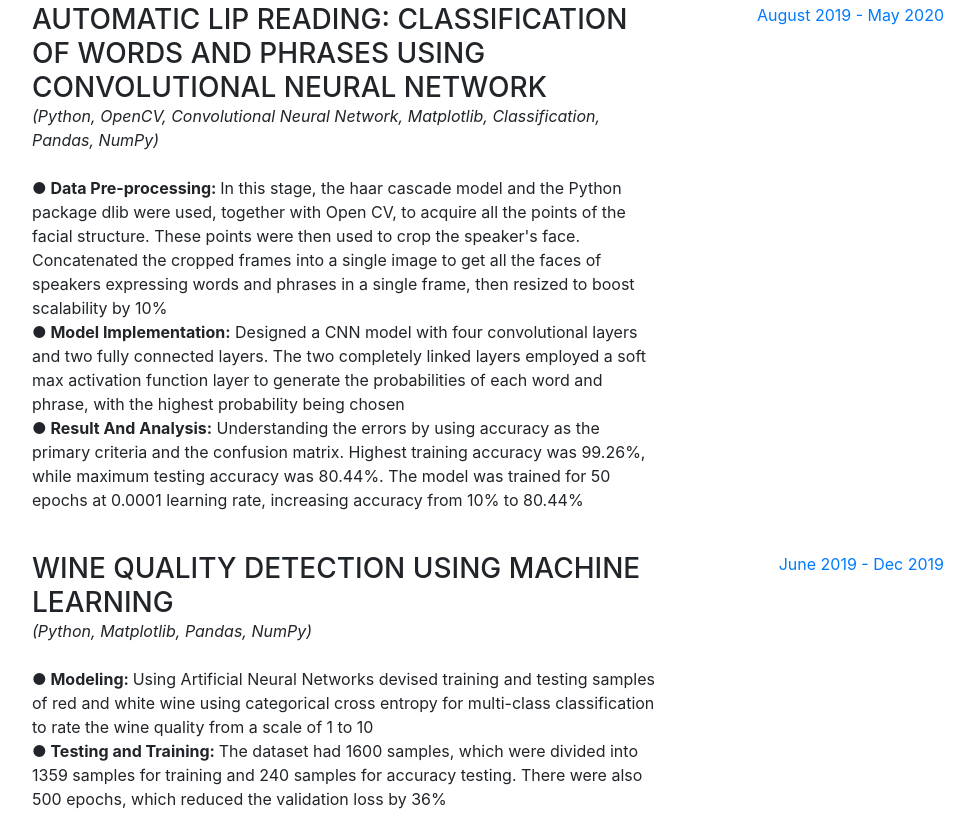
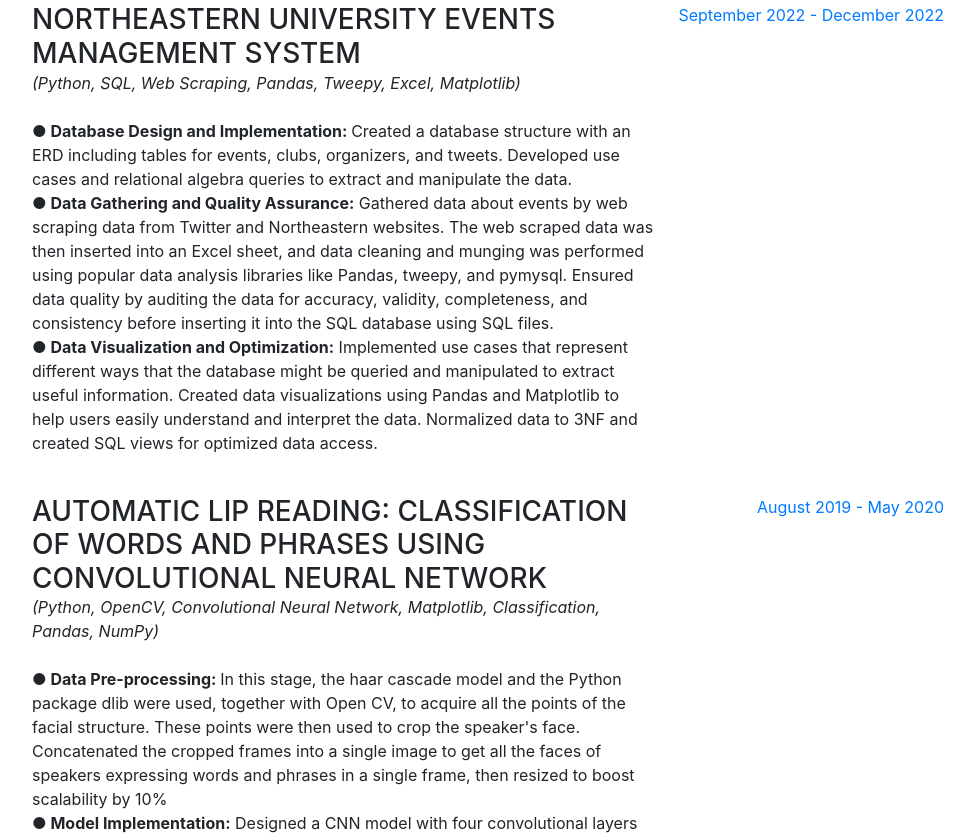
Before and after one commit to Poornachandra77/poornachandrakongaraportfolio, a website with bundled scripts: page index.html in a window 1280 px wide. Shown: the part 2531-3370 px from the top of the page, without its empty margins (288-1263 px from the left). Built offline with nearby package versions, Linux system fonts and the light colour scheme; a web font is replaced by a local one.

Commit message:
March 17 Chnages

```diff
--- a/index.html
+++ b/index.html
@@ -201,7 +201,21 @@
       <section class="resume-section p-3 p-lg-5 d-flex flex-column" id="projects">
         <div class="my-auto">
           <h2 class="mb-5">Projects</h2>
-
+          <div class="resume-item d-flex flex-column flex-md-row">
+            <div class="resume-content mr-auto">
+              <h3 class="mb-0">Northeastern University Events Management System </h3>
+              <div><em>(Python, SQL, Web Scraping, Pandas, Tweepy, Excel, Matplotlib)</em><br><br>
+                <b>● Database Design and Implementation: </b>	Created a database structure with an ERD including tables for events, clubs, organizers, and tweets. Developed use cases and relational algebra queries to extract and manipulate the data.<br>
+                <b>● Data Gathering and Quality Assurance:</b> Gathered data about events by web scraping data from Twitter and Northeastern websites. The web scraped data was then inserted into an Excel sheet, and data cleaning and munging was performed using popular data analysis libraries like Pandas, tweepy, and pymysql. Ensured data quality by auditing the data for accuracy, validity, completeness, and consistency before inserting it into the SQL database using SQL files. <br>
+                <b>● Data Visualization and Optimization:</b> Implemented use cases that represent different ways that the database might be queried and manipulated to extract useful information. Created data visualizations using Pandas and Matplotlib to help users easily understand and interpret the data. Normalized data to 3NF and created SQL views for optimized data access.
+              </div>
+              <p></p>
+            </div>
+            <div class="resume-date text-md-right">
+              <span class="text-primary">September 2022 - December 2022</span>
+            </div>
+          </div>
+          <br>
           <div class="resume-item d-flex flex-column flex-md-row">
             <div class="resume-content mr-auto">
               <h3 class="mb-0">Automatic Lip Reading: Classification of Words and Phrases using Convolutional Neural Network</h3>
@@ -221,10 +235,8 @@
             <div class="resume-content mr-auto">
               <h3 class="mb-0">Wine Quality Detection using Machine Learning</h3>
               <div><em>(Python, Matplotlib, Pandas, NumPy)</em><br><br>
-                <b>● Modeling: </b>Using Artificial Neural Networks devised training and testing samples of red and white wine using categorical cross
-                  entropy for multi-class classification to rate the wine quality from a scale of 1 to 10<br>
-                <b> ● Testing and Training: </b>The dataset had 1600 samples, which were divided into 1359 samples for training and 240 samples for
-                  accuracy testing. There were also 500 epochs, which reduced the validation loss by 36%
+                <b>● Modeling: </b>•	Created a multi-class classification model using Artificial Neural Networks in Python to rate the quality of red and white wines on a scale of 1 to 10, with categorical cross-entropy as the loss function.<br>
+                <b> ● Testing and Training: </b>•	Developed a neural network to rate wine quality from 1-10 using 1600 samples, achieved a 36% validation loss reduction, and employed Matplotlib, Pandas, and NumPy for data handling and visualization.
               </div>
               <p></p>
             </div>
@@ -295,7 +307,7 @@
           <ul class="fa-ul mb-0">
             <li>
               <i class="fa-li fa fa-check"></i>
-              PowerBI & Tableau</li>
+              PowerBI, Tableau, Excel, Statistics, Data Analysis</li>
             <li>
           </ul>
         </div>
```
